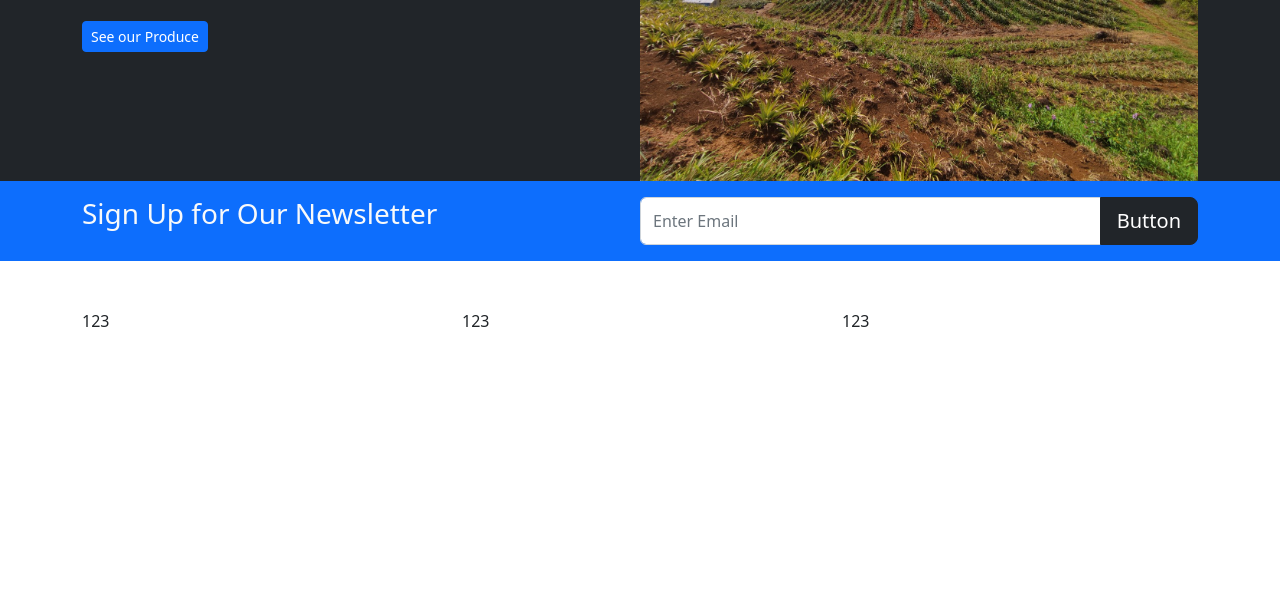
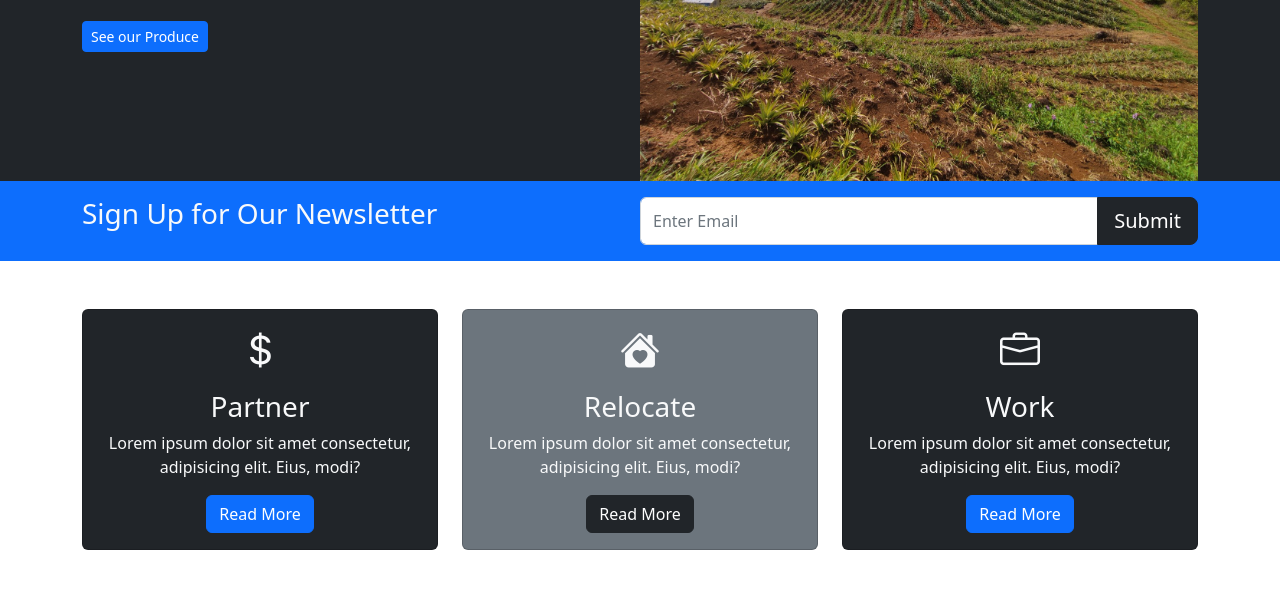
Before and after one commit to markokratos0918/verdevalle, a website built with Parcel: page src/index.html in a window 1280 px wide. Shown: the part 353-942 px from the top of the page. Before the commit the page ends 800 px from the top, so only its background shows below. Built offline with nearby package versions, Linux system fonts and the light colour scheme.

Commit message:
Installed bootstrapp icons

```diff
--- a/src/index.html
+++ b/src/index.html
@@ -14,10 +14,7 @@
     <div class="container">
       <a href="#" class="navbar-brand">VerdeValle</a>
 
-      <button class="navbar-toggler"
-      type="button"
-      data-bs-toggle="collapse"
-      data-bs-target="#navmenu">
+      <button class="navbar-toggler" type="button" data-bs-toggle="collapse" data-bs-target="#navmenu">
         <span class="navbar-toggler-icon"></span>
       </button>
 
@@ -41,8 +38,8 @@
   </nav>
   <section class="bg-dark text-light pt-5 text-center text-sm-start">
 
-    <div class="container p">
-      <div  class="d-sm-flex align-items-center justify-content-between" >
+    <div class="container">
+      <div class="d-sm-flex align-items-center justify-content-between">
         <div>
           <h1>Come and <span class="text-warning">Grow with US</span>
           </h1>
@@ -66,9 +63,8 @@
         <h3 class="mb-3 mb-md-0">Sign Up for Our Newsletter</h3>
 
         <div class="input-group contact-input">
-          <input type="text" class="form-control"
-          placeholder="Enter Email"/>
-          <button class="btn btn-dark btn-lg" type="button">Button</button>
+          <input type="text" class="form-control" placeholder="Enter Email" />
+          <button class="btn btn-dark btn-lg" type="button">Submit</button>
         </div>
 
 
@@ -82,18 +78,58 @@
   <!-- Card Section -->
   <section class="p-5">
     <div class="container">
-      <div class="row">
-
-      <div class="col">123</div>
-      <div class="col">123</div>
-      <div class="col">123</div>
-
+      <div class="row text-center">
+        <div class="col-md">
+          <div class="card bg-dark text-light">
+            <div class="card-body text-center">
+              <div class="h1 mb-3">
+                <i class="bi bi-currency-dollar"></i>
               </div>
-
-
+              <h3 class="card-title" mb-3>
+                Partner
+              </h3>
+              <p class="card-text">
+                Lorem ipsum dolor sit amet consectetur, adipisicing elit. Eius, modi?
+              </p>
+              <a href="#" class="btn btn-primary">Read More</a>
             </div>
-
-
+          </div>
+        </div>
+        <div class="col-md">
+          <div class="card bg-secondary text-light">
+            <div class="card-body text-center">
+              <div class="h1 mb-3">
+                <i class="bi bi-house-heart-fill"></i>
+              </div>
+              <h3 class="card-title" mb-3>
+                Relocate
+              </h3>
+              <p class="card-text">
+                Lorem ipsum dolor sit amet consectetur, adipisicing elit. Eius, modi?
+              </p>
+              <a href="#" class="btn btn-dark">Read More</a>
+            </div>
+          </div>
+        </div>
+        <div class="col-md">
+          <div class="card bg-dark text-light">
+            <div class="card-body text-center">
+              <div class="h1 mb-3">
+                <i class="bi bi-briefcase"></i>
+              </div>
+              <h3 class="card-title" mb-3>
+                Work
+              </h3>
+              <p class="card-text">
+                Lorem ipsum dolor sit amet consectetur, adipisicing elit. Eius, modi?
+              </p>
+              <a href="#" class="btn btn-primary">Read More</a>
+            </div>
+          </div>
+        </div>
+      </div>
+     </div>
+    </div>
   </section>
 
 
--- a/src/scss/styles.scss
+++ b/src/scss/styles.scss
@@ -1,4 +1,6 @@
 @import "~bootstrap/scss/bootstrap";
+@import url("https://cdn.jsdelivr.net/npm/bootstrap-icons@1.10.3/font/bootstrap-icons.css");
+
 
 @media(min-width: 768px) {
     .contact-input {
```
Also changed, not shown: package.json (+4 -4 lines), dist/index.html, 3 other files. Lines whose indentation alone changed are shown as unchanged.
